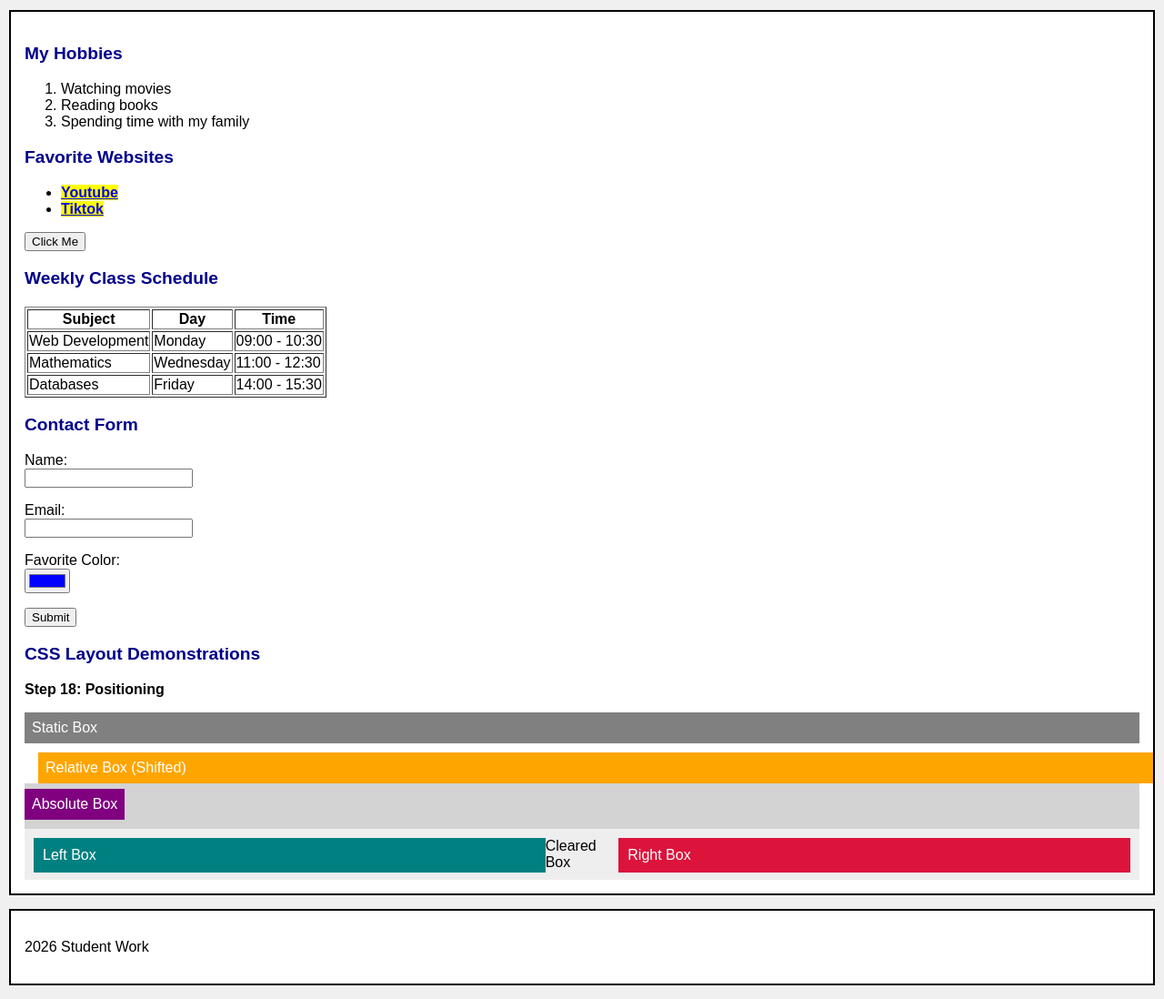
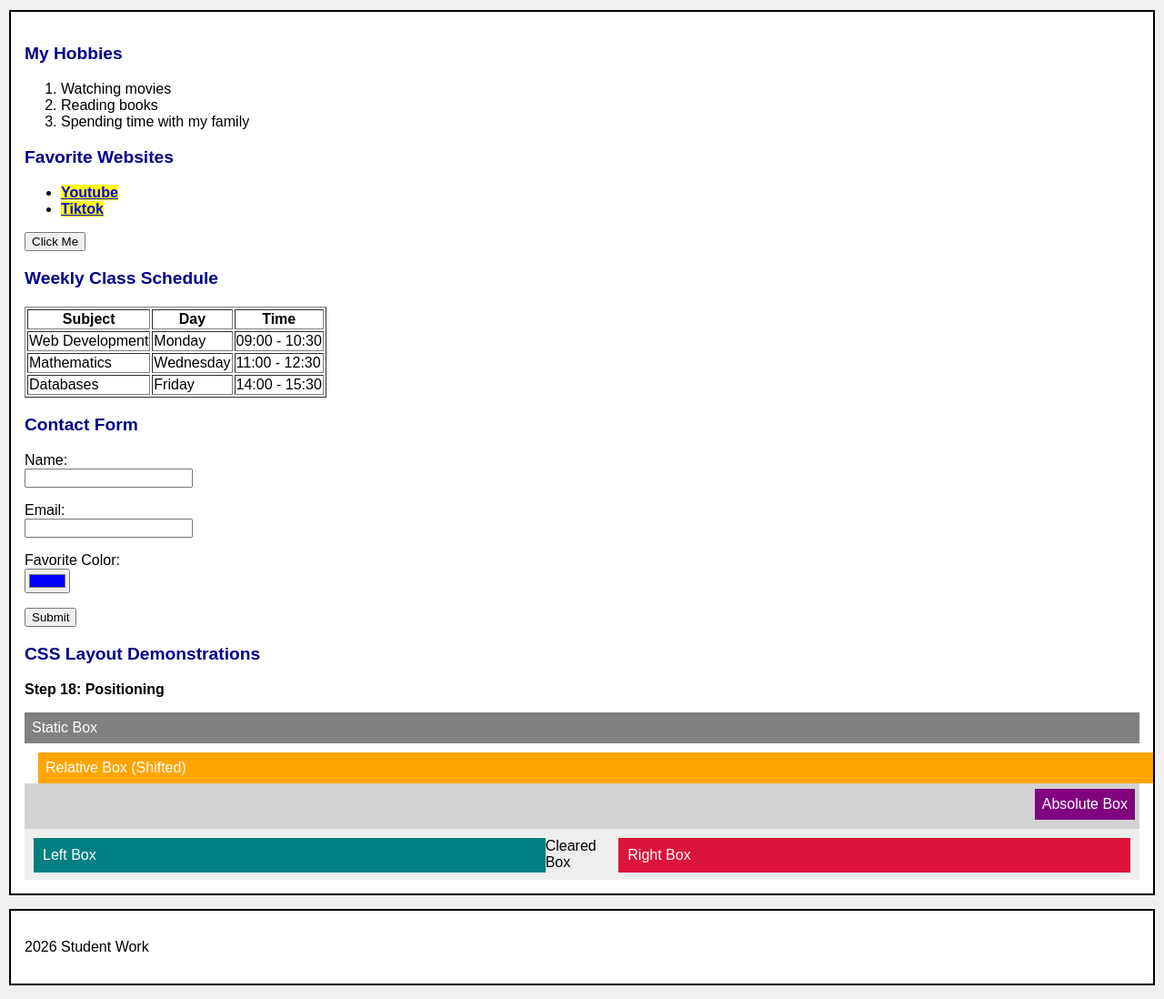
Before and after one commit to Shankslegenda/frontEnd1, a plain HTML site: page index.html in a window 1280 px wide. Shown: the part 413-1511 px from the top of the page at 91% size. Drawn offline with Linux system fonts and the light colour scheme.

Commit message:
Refactor CSS for layout and styling adjustments

```diff
--- a/style.css
+++ b/style.css
@@ -3,81 +3,67 @@ body {
     margin: 10px;
     padding: 0;
 }
-
 h1 {
     font-size: 2rem;
     margin-bottom: 0.5em;
 }
-
 h2 {
     font-size: 1.5rem;
     color: darkgreen;
 }
-
 h3 {
     font-size: 1.2rem;
     color: darkblue;
 }
-
 p {
     font-size: 1rem;
 }
-
 #main-heading {
     color: navy;
 }
-
 .highlight {
     background-color: yellow;
     font-weight: bold;
 }
-
 #header-section, #main-content, #footer-section {
     background-color: white;
     border: 2px solid black;
     margin: 15px 0;
     padding: 15px;
 }
-
 .profile-img {
     width: 120px;
     height: 120px;
 }
-
 .layout-table {
     width: 100%;
 }
-
 .box {
     padding: 8px;
     color: white;
     margin-bottom: 5px;
 }
-
 .static-box {
     background-color: gray;
     position: static;
 }
-
 .relative-box {
     background-color: orange;
     position: relative;
     top: 5px;
     left: 15px;
 }
-
 .pos-container {
     position: relative;
     height: 50px;
     background-color: lightgray;
 }
-
 .absolute-box {
     background-color: purple;
     position: absolute;
     bottom: 5px;
+    right: 5px;
 }
-
 .float-container {
     background-color: #eee;
     padding: 10px;
```
